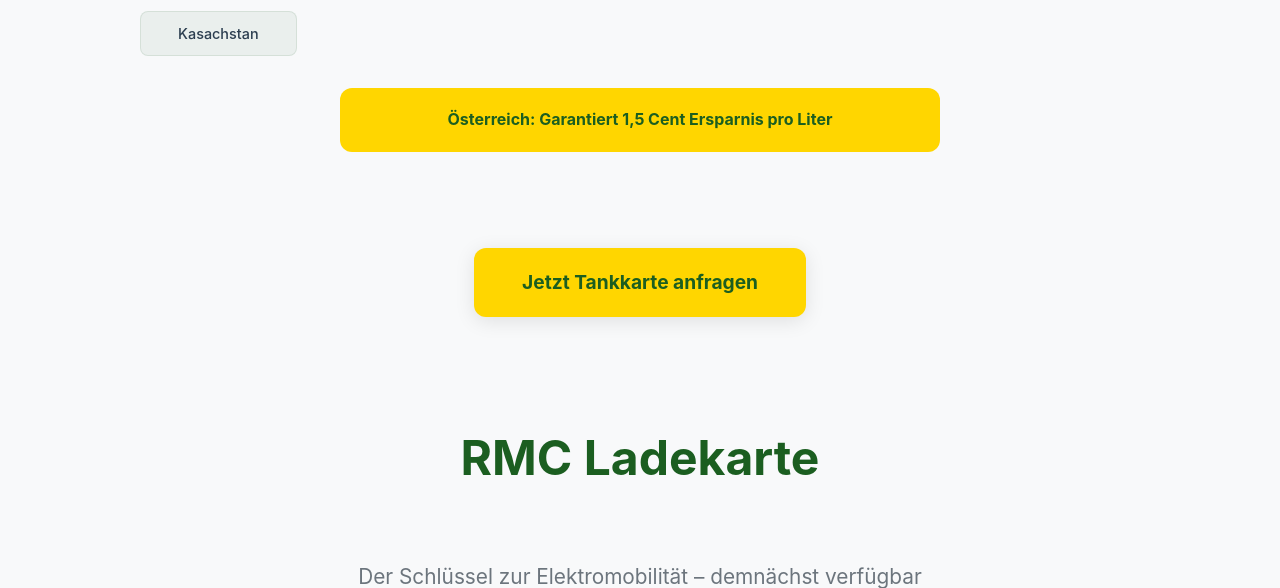
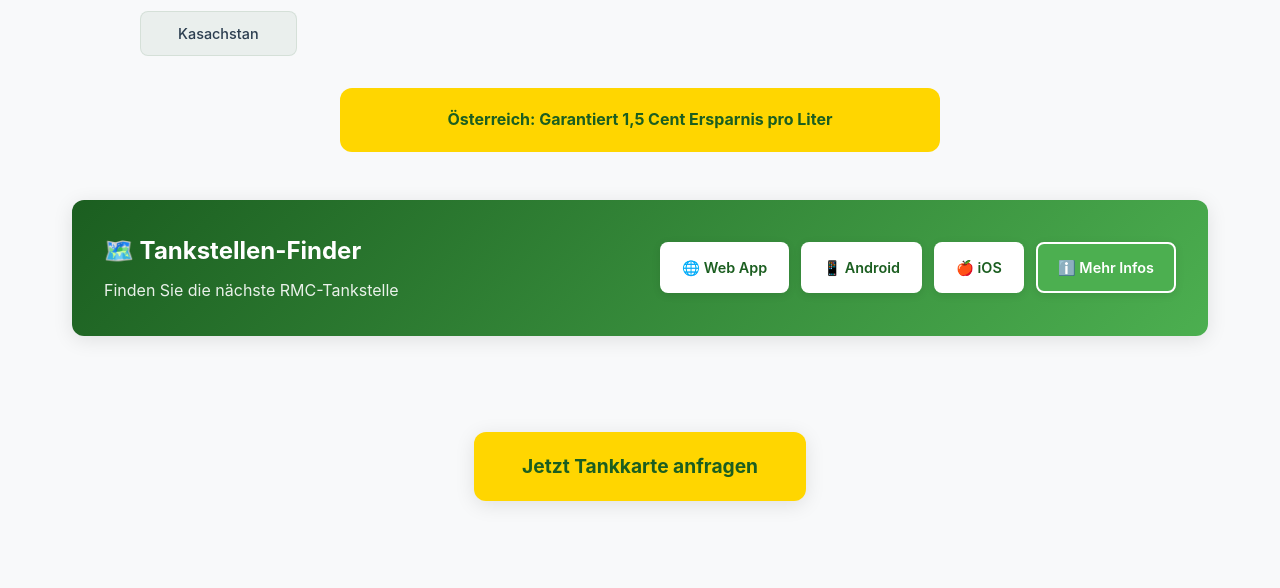
Before and after one commit to einfachstarten/tankkarte, a PHP site: page /index.template.html in a window 1280 px wide. Shown: the part 3958-4546 px from the top of the page. Run offline with PHP 8.4, Linux system fonts and the light colour scheme.

Commit message:
Add RMC Station Finder section with translations

```diff
--- a/css/styles.css
+++ b/css/styles.css
@@ -1234,6 +1234,151 @@
             font-size: 1rem;
         }
 
+        /* RMC Station Finder */
+        .station-finder-section {
+            margin: 3rem 0;
+        }
+
+        .station-finder-bar {
+            background: linear-gradient(135deg, var(--primary-green) 0%, var(--light-green) 100%);
+            border-radius: var(--border-radius);
+            padding: 2rem;
+            box-shadow: var(--shadow);
+            transition: var(--transition);
+        }
+
+        .station-finder-bar:hover {
+            box-shadow: var(--shadow-hover);
+        }
+
+        .station-finder-content {
+            display: flex;
+            flex-direction: column;
+            align-items: center;
+            gap: 2rem;
+        }
+
+        .station-finder-text {
+            text-align: center;
+            color: var(--white);
+        }
+
+        .station-finder-text h3 {
+            font-size: 1.5rem;
+            font-weight: 700;
+            margin-bottom: 0.5rem;
+            color: var(--white);
+        }
+
+        .station-finder-text p {
+            font-size: 1rem;
+            color: rgba(255, 255, 255, 0.9);
+            margin: 0;
+        }
+
+        .station-finder-buttons {
+            display: flex;
+            flex-wrap: wrap;
+            gap: 0.75rem;
+            justify-content: center;
+        }
+
+        .finder-btn {
+            background: var(--white);
+            color: var(--primary-green);
+            text-decoration: none;
+            padding: 0.75rem 1.25rem;
+            border-radius: 8px;
+            font-weight: 600;
+            font-size: 0.9rem;
+            transition: var(--transition);
+            display: flex;
+            align-items: center;
+            gap: 0.5rem;
+            box-shadow: 0 2px 8px rgba(0,0,0,0.1);
+            border: 2px solid transparent;
+        }
+
+        .finder-btn:hover {
+            background: var(--light-gray);
+            transform: translateY(-2px);
+            box-shadow: 0 4px 12px rgba(0,0,0,0.15);
+        }
+
+        .finder-btn span {
+            font-size: 1rem;
+        }
+
+        /* Special styling for info button */
+        .finder-btn-info {
+            background: var(--light-green);
+            color: var(--white);
+            border: 2px solid var(--white);
+        }
+
+        .finder-btn-info:hover {
+            background: var(--primary-yellow);
+            color: var(--primary-green);
+        }
+
+        /* Responsive Design */
+        @media (min-width: 1024px) {
+            .station-finder-content {
+                flex-direction: row;
+                justify-content: space-between;
+                align-items: center;
+            }
+
+            .station-finder-text {
+                text-align: left;
+                flex: 1;
+            }
+
+            .station-finder-buttons {
+                justify-content: flex-end;
+                flex: 2;
+            }
+        }
+
+        @media (max-width: 768px) {
+            .station-finder-bar {
+                padding: 1.5rem;
+            }
+
+            .station-finder-content {
+                gap: 1.5rem;
+            }
+
+            .station-finder-text h3 {
+                font-size: 1.3rem;
+            }
+
+            .station-finder-text p {
+                font-size: 0.9rem;
+            }
+
+            .finder-btn {
+                padding: 0.6rem 1rem;
+                font-size: 0.85rem;
+            }
+
+            .station-finder-buttons {
+                gap: 0.5rem;
+            }
+        }
+
+        @media (max-width: 480px) {
+            .station-finder-buttons {
+                flex-direction: column;
+                width: 100%;
+            }
+
+            .finder-btn {
+                justify-content: center;
+                width: 100%;
+            }
+        }
+
         /* Target Groups */
         .target-groups {
             margin: 4rem 0;
--- a/data/translations.json
+++ b/data/translations.json
@@ -304,6 +304,14 @@
           "toll_solution": "Ich benötige eine Maut-Lösung für meine Fahrzeuge.",
           "consultation": "Ich interessiere mich für Ihre Mobilitätslösungen."
         }
+      },
+      "station_finder": {
+        "title": "🗺️ Tankstellen-Finder",
+        "description": "Finden Sie die nächste RMC-Tankstelle",
+        "web_app": "🌐 Web App",
+        "android": "📱 Android",
+        "ios": "🍎 iOS",
+        "more_info": "ℹ️ Mehr Infos"
       },
       "footer": {
         "company": "filo.cards",
@@ -624,6 +632,14 @@
           "consultation": "I am interested in your mobility solutions."
         }
       },
+      "station_finder": {
+        "title": "🗺️ Station Finder",
+        "description": "Find the nearest RMC station",
+        "web_app": "🌐 Web App",
+        "android": "📱 Android",
+        "ios": "🍎 iOS",
+        "more_info": "ℹ️ More Info"
+      },
       "footer": {
         "company": "filo.cards",
         "subtitle": "A partner of RMC Service GmbH",
@@ -943,6 +959,14 @@
           "consultation": "Mobilite çözümlerinizle ilgileniyorum."
         }
       },
+      "station_finder": {
+        "title": "🗺️ İstasyon Bulucu",
+        "description": "En yakın RMC istasyonunu bulun",
+        "web_app": "🌐 Web App",
+        "android": "📱 Android",
+        "ios": "🍎 iOS",
+        "more_info": "ℹ️ Daha Fazla Bilgi"
+      },
       "footer": {
         "company": "filo.cards",
         "subtitle": "RMC Service GmbH ortağı",
--- a/index.template.html
+++ b/index.template.html
@@ -229,6 +229,33 @@
                         <!-- Countries werden dynamisch geladen -->
                     </div>
                     <div class="austria-special" data-translate="fuelcard.countries.austriaSpecial">Loading...</div>
+                </div>
+
+                <!-- RMC Station Finder -->
+                <div class="station-finder-section">
+                    <div class="station-finder-bar">
+                        <div class="station-finder-content">
+                            <div class="station-finder-text">
+                                <h3 data-translate="station_finder.title">🗺️ Tankstellen-Finder</h3>
+                                <p data-translate="station_finder.description">Finden Sie die nächste RMC-Tankstelle</p>
+                            </div>
+
+                            <div class="station-finder-buttons">
+                                <a href="https://finder.rmc-service.com/rmc/map" target="_blank" class="finder-btn finder-btn-web" data-translate="station_finder.web_app">
+                                    <span>🌐</span> Web App
+                                </a>
+                                <a href="https://play.google.com/store/apps/details?id=at.rmc.app" target="_blank" class="finder-btn finder-btn-android" data-translate="station_finder.android">
+                                    <span>📱</span> Android
+                                </a>
+                                <a href="https://apps.apple.com/at/app/rmc-finder/id6477531013" target="_blank" class="finder-btn finder-btn-ios" data-translate="station_finder.ios">
+                                    <span>🍎</span> iOS
+                                </a>
+                                <a href="https://www.rmc-service.com/de/tankstellenfinder/tankstellennetz" target="_blank" class="finder-btn finder-btn-info" data-translate="station_finder.more_info">
+                                    <span>ℹ️</span> Mehr Infos
+                                </a>
+                            </div>
+                        </div>
+                    </div>
                 </div>
 
                 <!-- Fuel Card CTA -->
--- a/js/main.js
+++ b/js/main.js
@@ -53,6 +53,9 @@ async function switchLanguage(lang) {
 
     // Update fuel card text
     updateFuelCardText(lang);
+
+    // Update station finder links
+    updateStationFinderLinks();
 
     // Handle special cases
     handleSpecialTranslations(lang);
@@ -142,6 +145,27 @@ function updateFuelCardText(lang) {
 
     if (cardElement && cardText) {
         cardElement.style.setProperty('--card-text', `"${cardText}"`);
+    }
+}
+
+function updateStationFinderLinks() {
+    const infoLink = document.querySelector('.finder-btn-info');
+    if (infoLink) {
+        const baseUrl = 'https://www.rmc-service.com';
+        let langPath = '/de/tankstellenfinder/tankstellennetz';
+
+        switch(currentLanguage) {
+            case 'en':
+                langPath = '/en/station-finder/station-network';
+                break;
+            case 'tr':
+                langPath = '/tr/istasyon-bulucu/istasyon-agi';
+                break;
+            default:
+                langPath = '/de/tankstellenfinder/tankstellennetz';
+        }
+
+        infoLink.href = baseUrl + langPath;
     }
 }
 
@@ -324,6 +348,23 @@ document.addEventListener('DOMContentLoaded', function() {
         });
     });
 });
+
+// Track Station Finder clicks
+document.addEventListener('DOMContentLoaded', function() {
+    document.querySelectorAll('.finder-btn').forEach(btn => {
+        btn.addEventListener('click', function(e) {
+            const btnType = this.classList.contains('finder-btn-web') ? 'web' :
+                           this.classList.contains('finder-btn-android') ? 'android' :
+                           this.classList.contains('finder-btn-ios') ? 'ios' : 'info';
+
+            // Log for debugging
+            console.log('Station Finder clicked:', btnType, this.href);
+
+            // Add analytics tracking here if needed
+            // gtag('event', 'station_finder_click', { button_type: btnType });
+        });
+    });
+});
 // Scroll Effects
 window.addEventListener('scroll', function() {
     const nav = document.querySelector('.nav');
```
